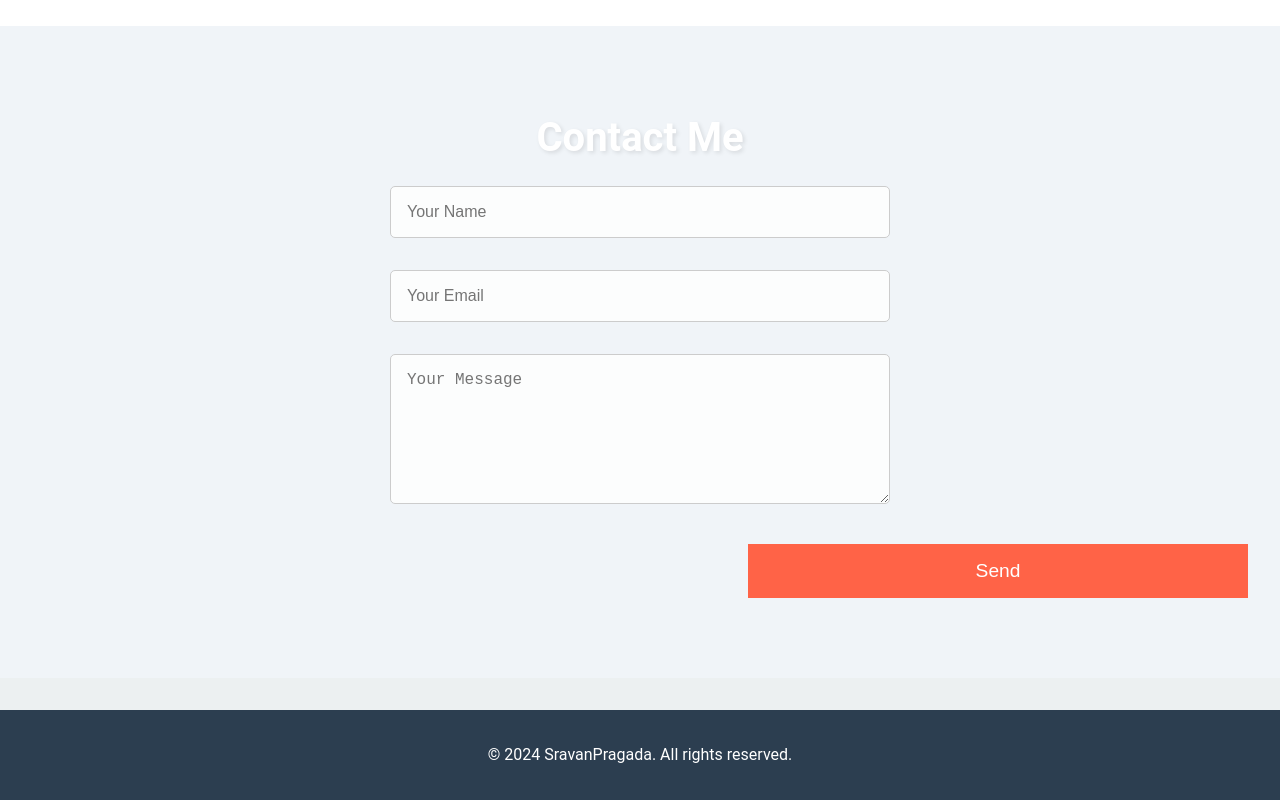
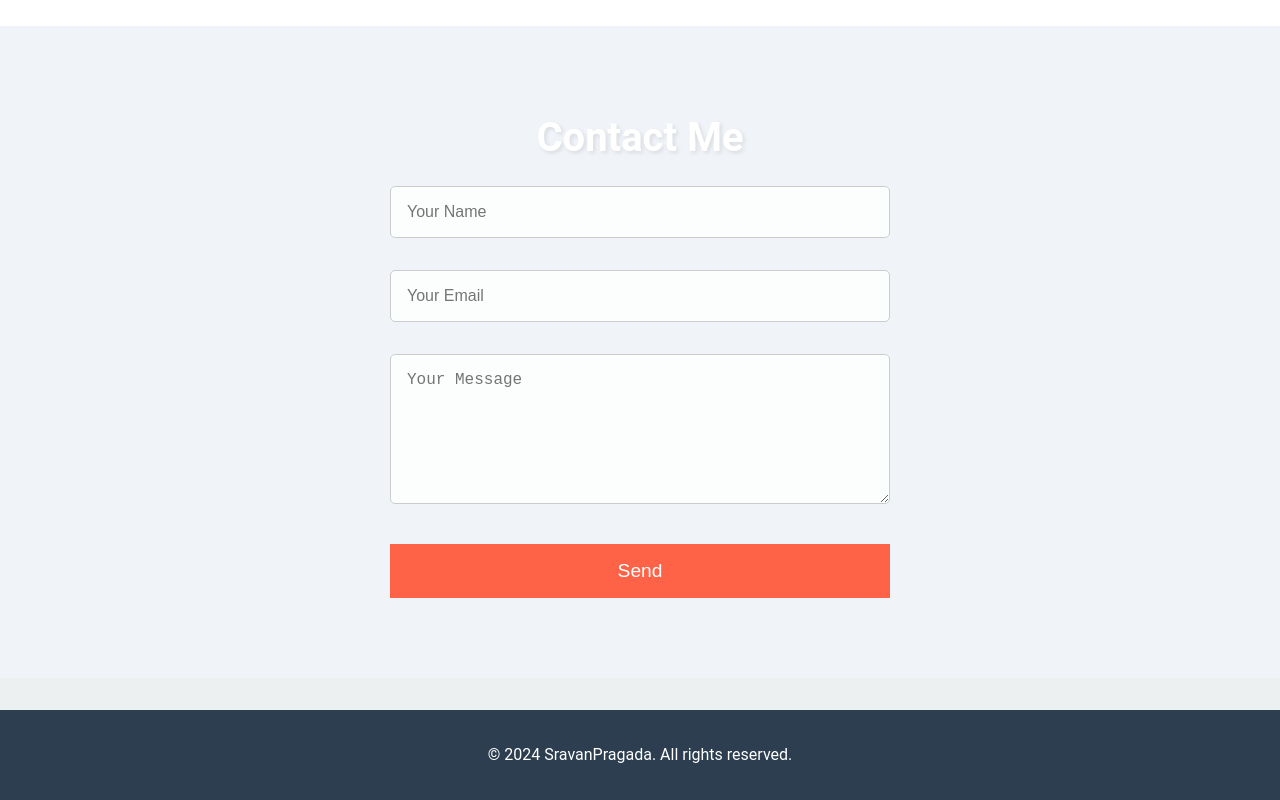
Before and after one commit to SravanPragada/sravanpragada.github.io, a plain HTML site: page index.html in a window 1280 px wide. Shown: the part 1166-1966 px from the top of the page. Drawn offline with Linux system fonts and the light colour scheme.

Commit message:
Update styles.css

```diff
--- a/styles.css
+++ b/styles.css
@@ -186,7 +186,7 @@ header nav ul li a:hover {
     cursor: pointer;
     margin-top: 1.5rem;
     transition: background-color 0.3s ease;
-    align-self: flex-end; /* Aligns the button to the right side */
+    align-self: center; /* Aligns the button to the right side */
     max-width: 500px; /* Button aligned with input fields */
     width: 100%;
 }
```
